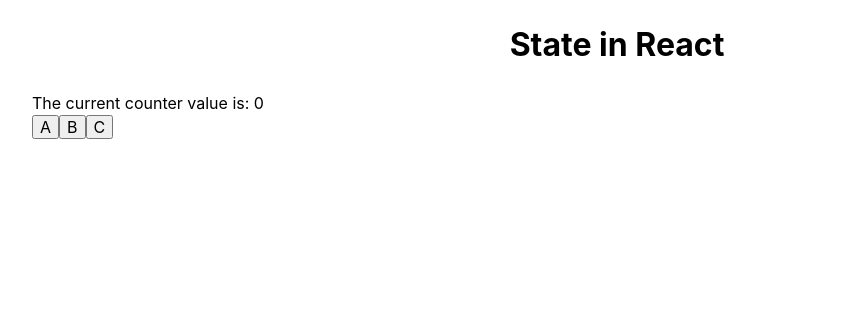
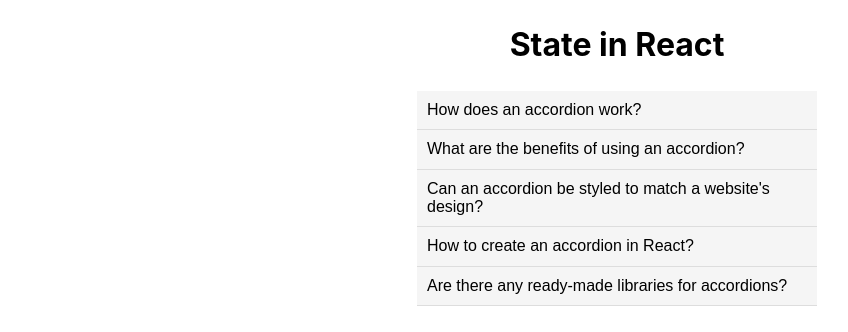
Before and after one commit to dmitrysdevfs/react-112, a React (Vite) app: page / in a window 1280 px wide. Shown: the top 332 px of the page, without its empty margins (23-871 px from the left). Built offline with nearby package versions, Linux system fonts and the light colour scheme.

Commit message:
Add Accordion example

```diff
--- /dev/null
+++ b/src/components/Accordion/Accordion.jsx
@@ -0,0 +1,31 @@
+import { useState } from 'react';
+import css from './Accordion.module.css';
+
+export default function Accordion({ items }) {
+  const [selectedIdx, setSelectedIdx] = useState(-1);
+
+  const changeIndex = (value) => {
+    setSelectedIdx(selectedIdx === value ? -1 : value);
+  };
+
+  return (
+    <>
+      <div className={css.accordion}>
+        {items.map((item, index) => {
+          return (
+            <div key={index} className={css.item}>
+              <button className={css.button} onClick={() => changeIndex(index)}>
+                {item.title}
+              </button>
+              {index === selectedIdx && (
+                <div className={css.content}>
+                  <p>{item.content}</p>
+                </div>
+              )}
+            </div>
+          );
+        })}
+      </div>
+    </>
+  );
+}
--- /dev/null
+++ b/src/components/Accordion/Accordion.module.css
@@ -0,0 +1,38 @@
+.accordion {
+  max-width: 400px;
+  margin: auto;
+  font-family: Arial, sans-serif;
+}
+
+.item {
+  border-bottom: 1px solid #ddd;
+}
+
+
+.button {
+  width: 100%;
+  background: #f5f5f5;
+  border: none;
+  text-align: left;
+  padding: 10px;
+  font-size: 16px;
+  cursor: pointer;
+  outline: none;
+  transform: background 0.3s ease;
+}
+
+.button:hover {
+  background: #e0e0e0;
+
+}
+
+buttor:focus {
+  background: #dcdcdc;
+}
+
+.content {
+  margin: 0;
+  padding: 10px;
+  background: #fafafa;
+  border-left: 3px solid #007bff;
+}
--- a/src/components/App/App.jsx
+++ b/src/components/App/App.jsx
@@ -1,24 +1,55 @@
-import { useState } from 'react';
-import Counter from '../Counter/Counter';
+// import { useState } from 'react';
+// import Counter from '../Counter/Counter';
 import css from './App.module.css';
-import CountDisplay from '../CountDisplay/CountDisplay';
+// import CountDisplay from '../CountDisplay/CountDisplay';
+import Accordion from '../Accordion/Accordion';
+
+const accordionItems = [
+  {
+    title: 'How does an accordion work?',
+    content:
+      'An accordion allows users to expand and collapse sections of content, typically showing only one open section at a time.',
+  },
+  {
+    title: 'What are the benefits of using an accordion?',
+    content:
+      'Accordions help organize content efficiently, reduce scrolling, and improve user experience by displaying only relevant information.',
+  },
+  {
+    title: "Can an accordion be styled to match a website's design?",
+    content:
+      'Yes, accordions can be fully customized with CSS or component libraries to fit the look and feel of any website.',
+  },
+  {
+    title: 'How to create an accordion in React?',
+    content:
+      'In React, you can create an accordion using state to track the open section and conditionally render content.',
+  },
+  {
+    title: 'Are there any ready-made libraries for accordions?',
+    content:
+      'Yes, libraries like Material-UI, Bootstrap, and React-Accordion provide pre-built accordion components for easy implementation.',
+  },
+];
 
 export default function App() {
-  const [clicks, setClicks] = useState(0);
+  //   const [clicks, setClicks] = useState(0);
 
-  const handleClick = () => {
-    setClicks(clicks + 1);
-  };
+  // const handleClick = () => {
+  //   setClicks(clicks + 1);
+  // };
 
   return (
     <div className={css.container}>
       <h1 className={css.title}>State in React</h1>
 
-      <CountDisplay count={clicks} />
+      <Accordion items={accordionItems} />
+
+      {/* <CountDisplay count={clicks} />
 
       <Counter text="A" onClick={handleClick} />
       <Counter text="B" onClick={handleClick} />
-      <Counter text="C" onClick={handleClick} />
+      <Counter text="C" onClick={handleClick} /> */}
     </div>
   );
 }
```
